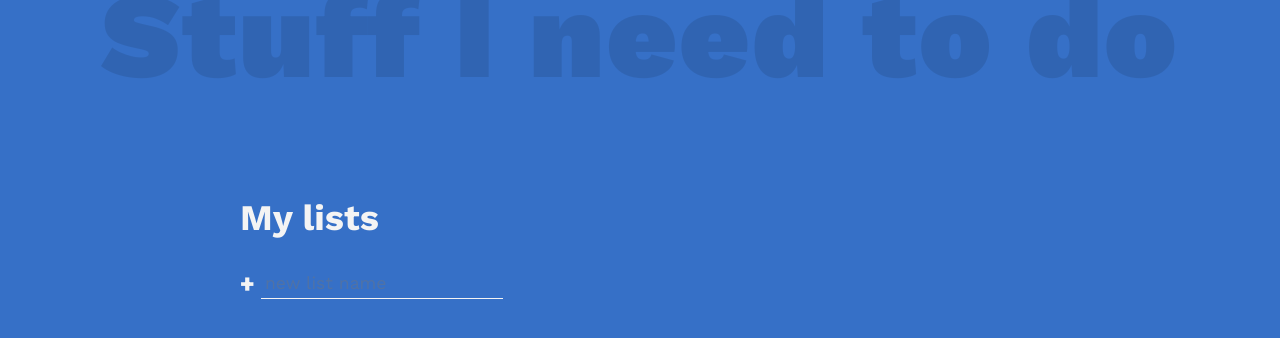
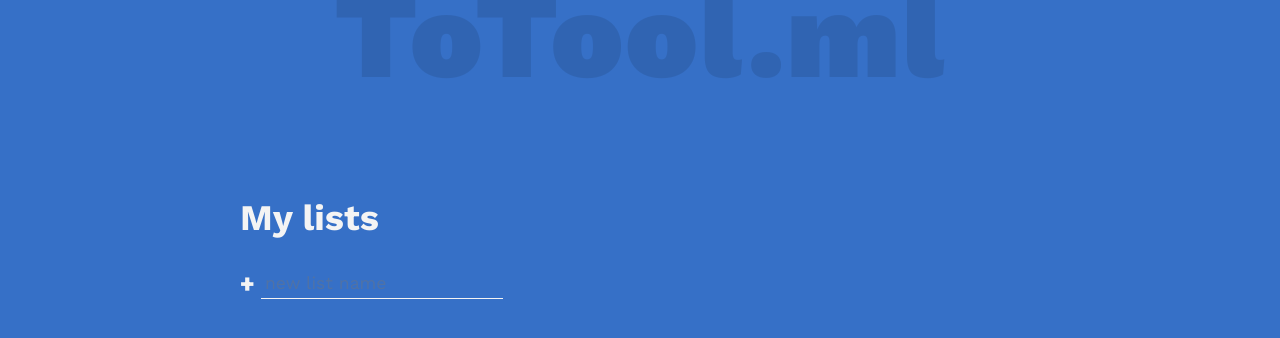
Before and after one commit to CodesWithJames/jjjj, a plain HTML site: page index.html in a window 1280 px wide. Drawn offline with nearby package versions, Linux system fonts and the light colour scheme.

Commit message:
Update index.html

```diff
--- a/index.html
+++ b/index.html
@@ -14,7 +14,7 @@
   </head>
 
   <body>
-    <h1 class="title">Stuff I need to do</h1>
+    <h1 class="title">ToTool.ml</h1>
 
     <div class="all-tasks">
       <h2 class="task-list-title">My lists</h2>
```
